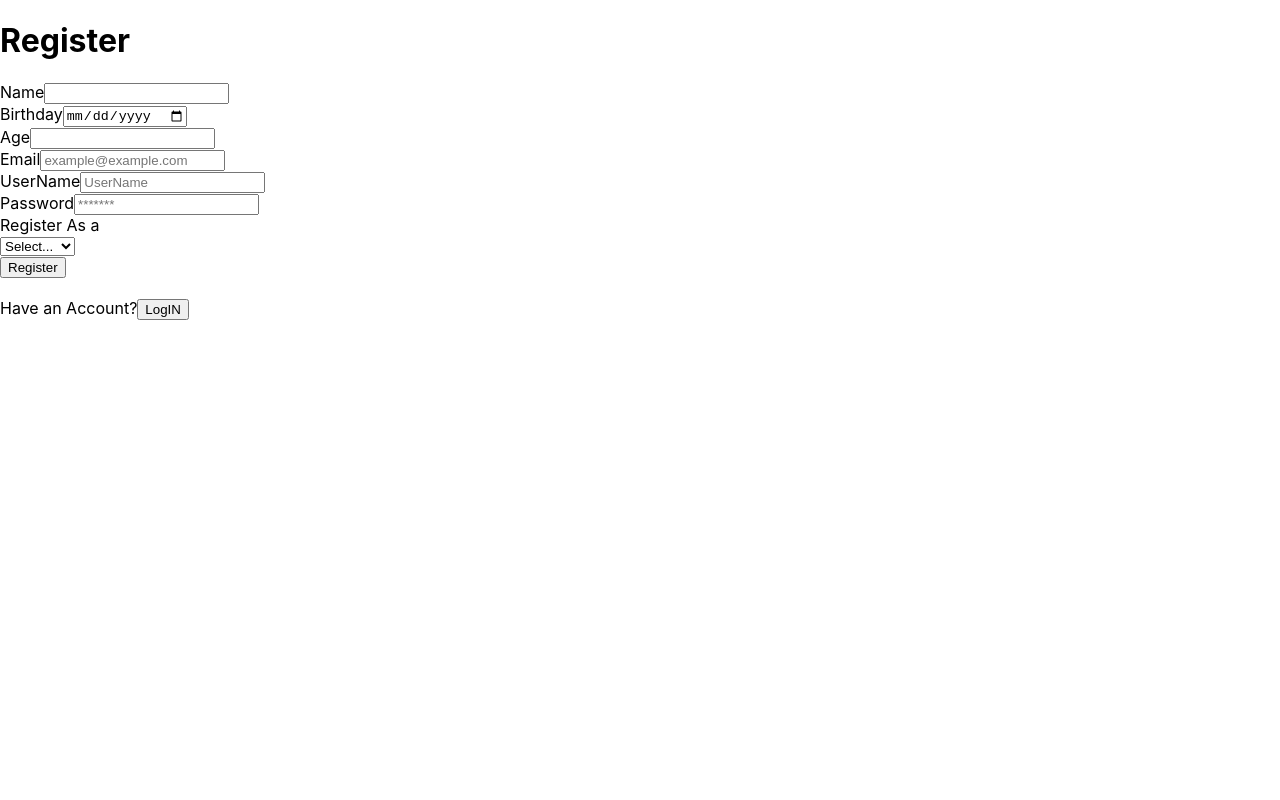
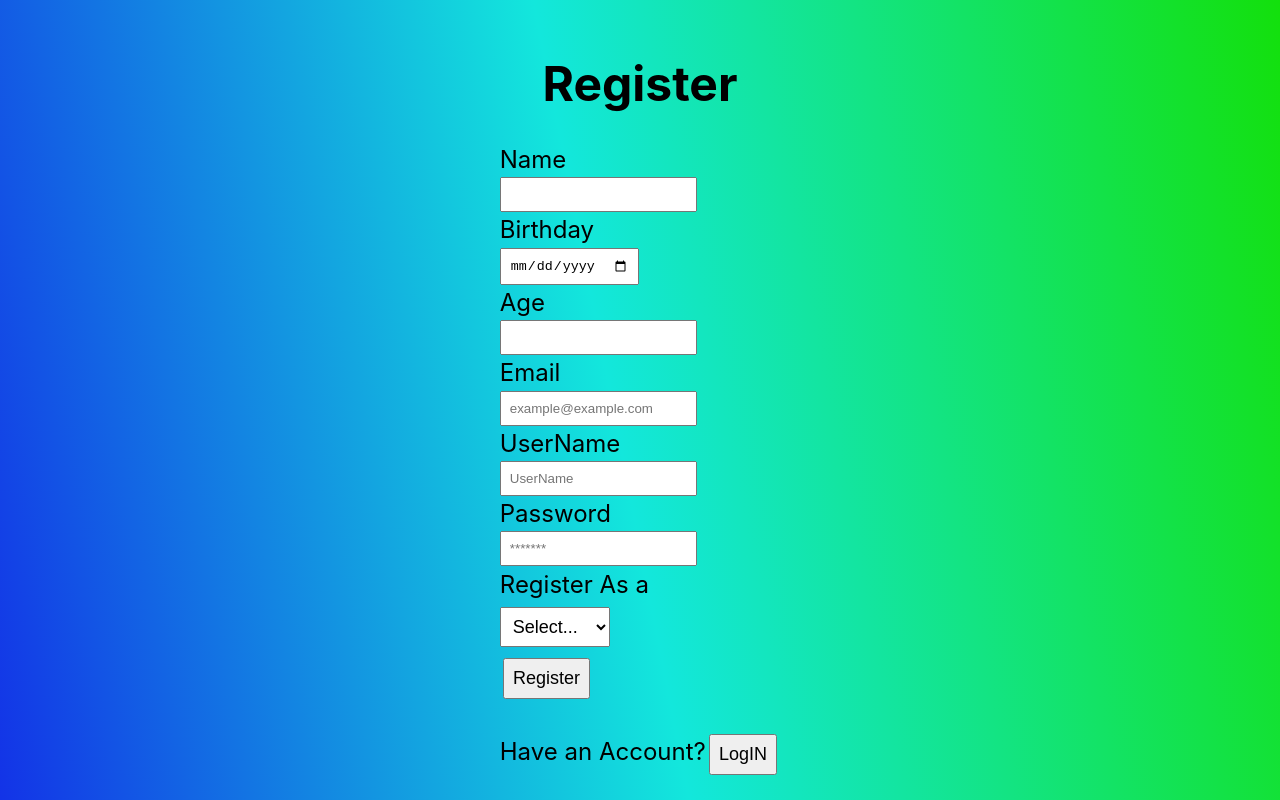
Before and after one commit to chethika10/student_and_teacher_manager_ui, a React (Create React App) app: page /Register in a window 1280 px wide. Built offline with nearby package versions, Linux system fonts and the light colour scheme.

Commit message:
Css for the login and register pages

```diff
--- a/src/App.css
+++ b/src/App.css
@@ -1,6 +1,8 @@
 .App {
-  text-align: center;
+text-align: center;
+
 }
+
 
 .App-logo {
   height: 40vmin;
@@ -16,7 +18,7 @@
 .App-header {
   background-color: #282c34;
   min-height: 100vh;
-  display: flex;
+  /* display: flex; */
   flex-direction: column;
   align-items: center;
   justify-content: center;
--- a/src/App.js
+++ b/src/App.js
@@ -3,6 +3,7 @@ import { BrowserRouter,
   Routes,
   Route } from 'react-router-dom';
 import './App.css';
+import "./Css/Forms.css"
 import { Register } from './Screens/Register';
 import { LogIN } from './Screens/LogIN';
 
--- a/src/Css/Forms.css
+++ b/src/Css/Forms.css
@@ -0,0 +1,43 @@
+ .outside-form-container{
+    background-image: linear-gradient(79deg, #1333e7,#13e7dc 48%, #13e00c);
+    /* margin-top: 0%;
+    margin-bottom: 0%; */
+
+    text-align: center;
+    display: flex;
+    min-height: 100vh;
+    align-items: center;
+    justify-content: center;
+
+
+}
+.form-container{
+    text-align: center;
+    font-size: x-large;
+
+
+
+}
+.inside-form-container{
+    width: 60%;
+
+    text-align: left;
+
+}
+.selection{
+    margin: 0.5rem 0;
+    padding: 0.5rem;
+    font-size: large;
+}
+.status{
+    color: rgb(255, 0, 0);
+}
+input{
+    margin: 0.2rem 0;
+    padding: 0.5rem;
+}
+button{
+    padding: 0.5rem;
+    margin: 0.2rem;
+    font-size: large;
+}
--- a/src/Screens/LogIN.jsx
+++ b/src/Screens/LogIN.jsx
@@ -12,25 +12,32 @@ export const LogIN =()=>{
 
     return(
         <>
+        <div className="outside-form-container">
+        <div className="form-container">
     <h1>
         LogIn
     </h1>
+    <div className="inside-form-container">
         <form >
             <label htmlFor="userName">UserName</label>
+            <br/>
             <input value={userName} onChange={(e)=>setUserName(e.target.value)}type="text" placeholder="UserName" id="userName" name="userName"/>
             <br/>
 
             <label htmlFor="password">Password</label>
+            <br/>
             <input value={password} onChange={(e)=>setPassword(e.target.value)}type="password" placeholder="*******" id="password" name="password"/>
             <br/>
 
             <button type="submit">LogIn</button>
         </form>
-        Have an Account?
+        </div>
+        Don't Have an Account?
         <button onClick={()=>{
             navigate("/Register")
         }}>Register</button>
-
+           </div>
+           </div>
         </>
     )
 }
--- a/src/Screens/Register.jsx
+++ b/src/Screens/Register.jsx
@@ -1,4 +1,5 @@
 import React,{useState} from "react"
+
 
 import {
   useNavigate } from "react-router-dom"
@@ -77,20 +78,25 @@ export const Register =()=>{
             setStatus("you registered as a "+role2)
         }}
         ).catch(()=>{
-            setStatus("Can not register")
+            setStatus("Can't register")
         })
 
     }
 
     return(
         <>
+        <div className="outside-form-container">
+        <div className="form-container">
         <h1>Register</h1>
+        <div className="inside-form-container">
         <form onSubmit={handleSubmit}>
             <label htmlFor="name">Name</label>
+            <br/>
             <input value={name} onChange={(e)=>setName(e.target.value)} type="text"  id="name" name="name"/>
             <br/>
 
             <label htmlFor="date">Birthday</label>
+            <br/>
             <input value={date} onChange={
                 (e)=>{setDate(e.target.value);setAge(calcAge(e.target.value))}
                 }
@@ -99,25 +105,29 @@ export const Register =()=>{
                 <br/>
 
             <label htmlFor="age">Age</label>
+            <br/>
             <input value={age} readOnly type="text" placeholder={age} id="age" name="age"/>
             <br/>
 
             <label htmlFor="email">Email</label>
+            <br/>
             <input value={email} onChange={(e)=>setEmail(e.target.value)}type="email" placeholder="example@example.com" id="email" name="email"/>
             <br/>
 
             <label htmlFor="userName">UserName</label>
+            <br/>
             <input value={userName} onChange={(e)=>setUserName(e.target.value)}type="text" placeholder="UserName" id="userName" name="userName"/>
             <br/>
 
             <label htmlFor="password">Password</label>
+            <br/>
             <input value={password} onChange={(e)=>setPassword(e.target.value)}type="password" placeholder="*******" id="password" name="password"/>
             <br/>
 
             <label htmlFor="role">Register As a </label>
-            <div>
+            <div >
 
-                <select value={role2} onChange={(e)=>{setRole(getRole(e.target.value))} }>
+                <select className="selection" value={role2} onChange={(e)=>{setRole(getRole(e.target.value))} }>
                     <option>Select...</option>
                     <option> Student</option>
                     <option> Teacher</option>
@@ -126,17 +136,20 @@ export const Register =()=>{
 
             </div>
 
-            <button type="submit">Register</button>
+            <button type="submit" >Register</button>
         </form>
-        {status}
+        <div className="status">
+        {status }
+        </div>
         <br/>
+        </div>
         Have an Account?
         <button onClick={()=>{
             navigate("/LogIN")
         }}>LogIN</button>
+</div>
 
-
-
+</div>
         </>
     )
 }
```
